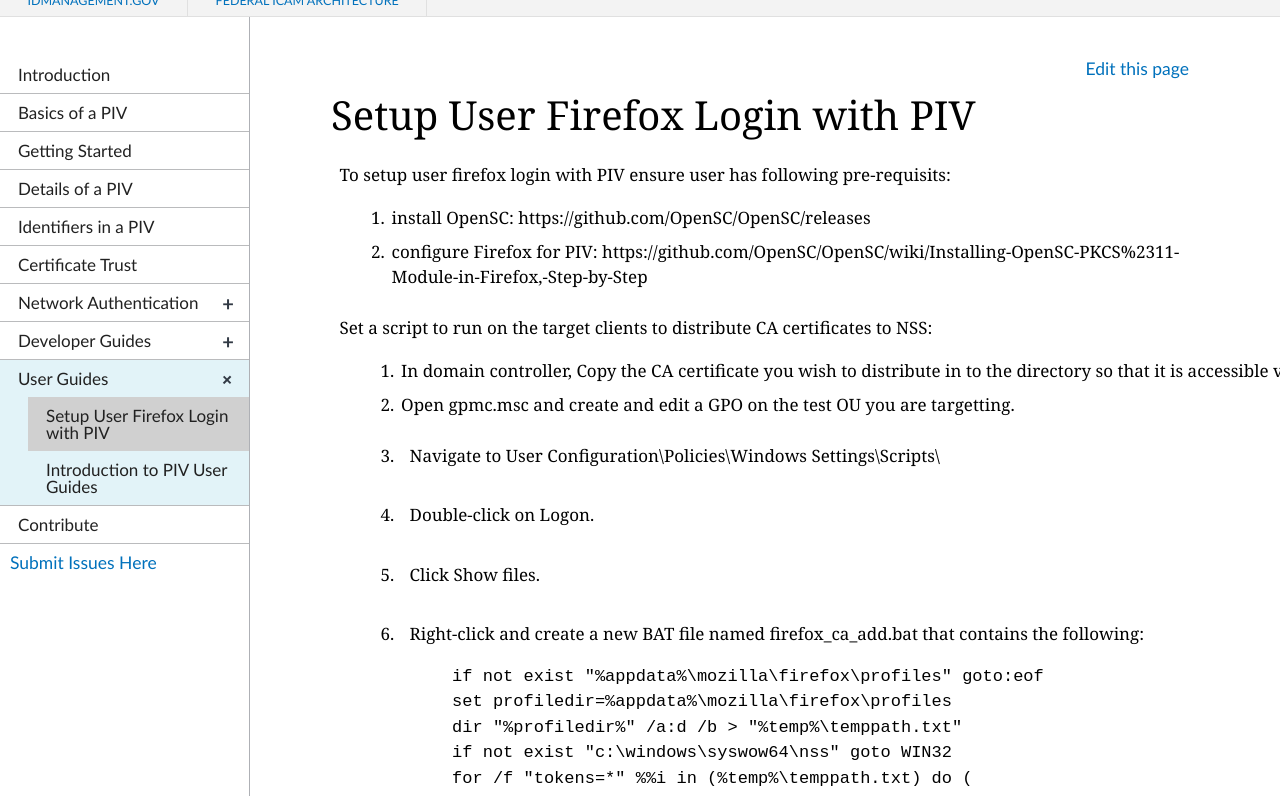
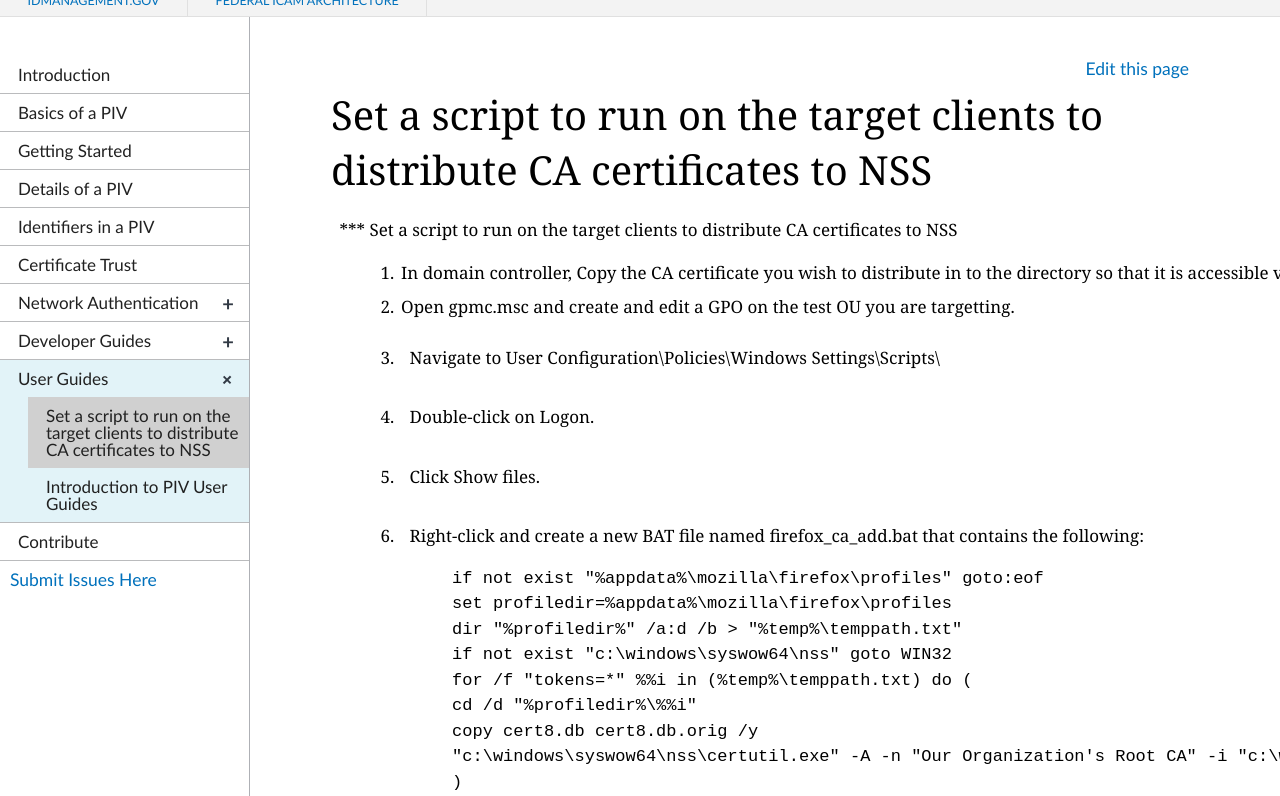
Before and after one commit to GSA/piv-guides, a Jekyll site: the page built from _userconfig/2_nss.md, in a window 1280 px wide and 900 px high, cut to the strip 104-900 px from the top of the window. Built offline with Jekyll 4.4.1, drawn with Linux system fonts in a browser that asks for light colours; nearby versions of some CDN libraries.

Commit message:
Update and rename 1_nss.md to 2_nss.md

```diff
--- a/_userconfig/1_nss.md
+++ b/_userconfig/2_nss.md
@@ -1,16 +1,13 @@
 ---
 layout: default
-title: Setup User Firefox Login with PIV
+title: Set a script to run on the target clients to distribute CA certificates to NSS
 collection: userconfig
 permalink: userconfig/nss/
 ---
 
 
-To setup user firefox login with PIV ensure user has following pre-requisits:
-1. install OpenSC: https://github.com/OpenSC/OpenSC/releases
-2. configure Firefox for PIV: https://github.com/OpenSC/OpenSC/wiki/Installing-OpenSC-PKCS%2311-Module-in-Firefox,-Step-by-Step
+*** Set a script to run on the target clients to distribute CA certificates to NSS
 
-Set a script to run on the target clients to distribute CA certificates to NSS:
 1. In domain controller, Copy the CA certificate you wish to distribute in to the directory so that it is accessible via \\fileserver\scripts$\comp_resources\nss\publicca.cer
 2. Open gpmc.msc and create and edit a GPO on the test OU you are targetting.
 3. Navigate to User Configuration\Policies\Windows Settings\Scripts\
```
